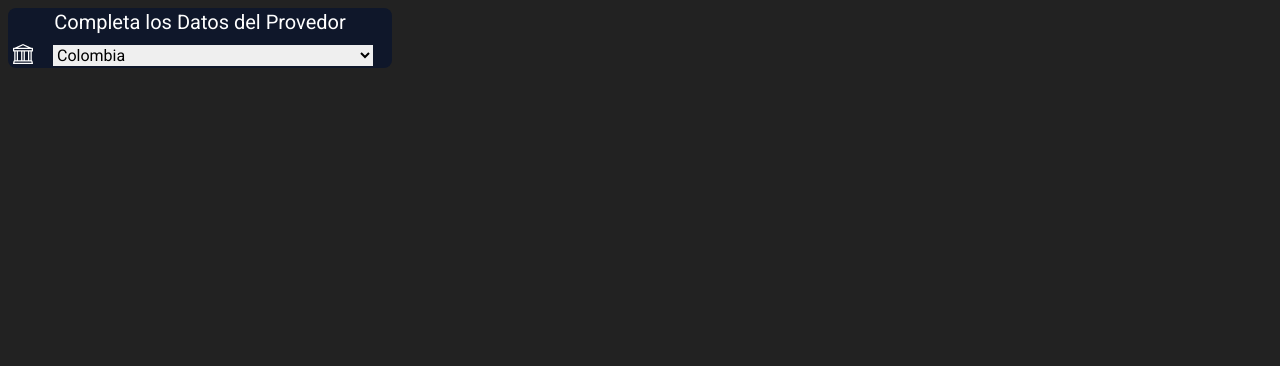
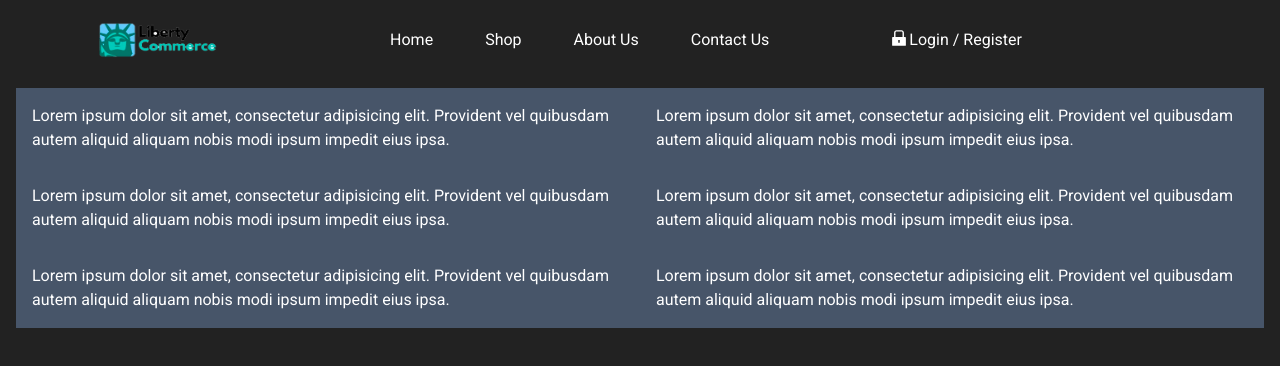
Before and after one commit to Liberty-Commerce/libertycommerce_Frontend, a React (Vite) app: page / in a window 1280 px wide. Shown: the top 366 px of the page. Built offline with nearby package versions, Linux system fonts and the light colour scheme.

Commit message:
creando el rol del registro , sus derivados y los template para la creacion de los input

```diff
--- a/src/App.jsx
+++ b/src/App.jsx
@@ -1,17 +1,20 @@
 import React from 'react';
-// import { BrowserRouter, Routes, Route } from 'react-router-dom';
-import NavBar from './components/NavBar'
-import ProvedorRegister from './components/Register/SubRegister/ProvedorRegister';
+import { BrowserRouter, Routes, Route } from "react-router-dom";
+import NavBar from "./components/NavBar";
 
-import Home from './pages/Home';
-import Perfil from './pages/Perfil'
-
+import Home from "./pages/Home";
+import Perfil from "./pages/Perfil";
 
 function App() {
   return (
     <div className="">
-      <ProvedorRegister/>
-
+      <NavBar />
+      <BrowserRouter>
+        <Routes>
+          <Route path="/" element={<Home />}/>
+          <Route path="/perfil" element={<Perfil />} />
+        </Routes>
+      </BrowserRouter>
     </div>
   )
 }
--- a/src/components/Register/SubRegister/logisticaRegister.jsx
+++ /dev/null
@@ -1,15 +0,0 @@
-import React from 'react'
-import TemplateDataRegister from '../TemplateDataRegister'
-import { TemplatesInputText } from '../TemplatesInput'
-
-function LogisticaRegister() {
-    return (
-        <div>
-            <TemplateDataRegister text = 'Logistica de registro'>
-
-            </TemplateDataRegister>
-        </div>
-    )
-}
-
-export default LogisticaRegister
--- a/src/components/Register/TemplatesInput.jsx
+++ b/src/components/Register/TemplatesInput.jsx
@@ -14,7 +14,7 @@ function TemplatesInputText({t_type, t_placeholder, t_name}, t_class) {
 function TemplateInputExpecialPais({t_name,t_img,children} ){
     return(
         <div>
-            <select name={t_name} className='text-black w-80'>
+            <select name={t_name} className='text-black w-80 rounded-lg'>
                 <img src={t_img} alt={t_img} />
                 {children}
             </select>
--- a/src/components/Register/SubRegister/ProvedorRegister.jsx
+++ b/src/pages/Registers/ProvedorRegister.jsx
@@ -1,6 +1,6 @@
 import React from 'react'
-import TemplateDataRegister from '../TemplateDataRegister'
-import { TemplateInputExpecialPais} from '../TemplatesInput'
+import TemplateDataRegister from '../../components/Register/TemplateDataRegister'
+import { TemplateInputExpecialPais} from '../../components/Register/TemplatesInput'
 import { BsBank } from 'react-icons/bs'
 
 function ProvedorRegister() {
--- /dev/null
+++ b/src/pages/Registers/logisticaRegister.jsx
@@ -0,0 +1,21 @@
+import React from 'react'
+import TemplateDataRegister from '../../components/Register/TemplateDataRegister'
+import { TemplateInputExpecialPais, TemplatesInputText } from '../../components/Register/TemplatesInput'
+import {AiFillFlag} from 'react-icons/ai'
+
+function LogisticaRegister() {
+    return (
+        <div>
+            <TemplateDataRegister text = 'Logistica de registro' t_class='flex'>
+                <AiFillFlag size={'25px'} style={{marginRight : '10px'}}/>
+                <TemplateInputExpecialPais t_name='Pais'>
+                    <option value="1">Colombia</option>
+                    <option value="2">Argentina</option>
+                    <option value="3">Ecuador</option>
+                </TemplateInputExpecialPais>
+            </TemplateDataRegister>
+        </div>
+    )
+}
+
+export default LogisticaRegister
```
Also changed, not shown: src/pages/Registers/RolRegister.jsx (renamed from src/components/Register/RolRegister.jsx).
